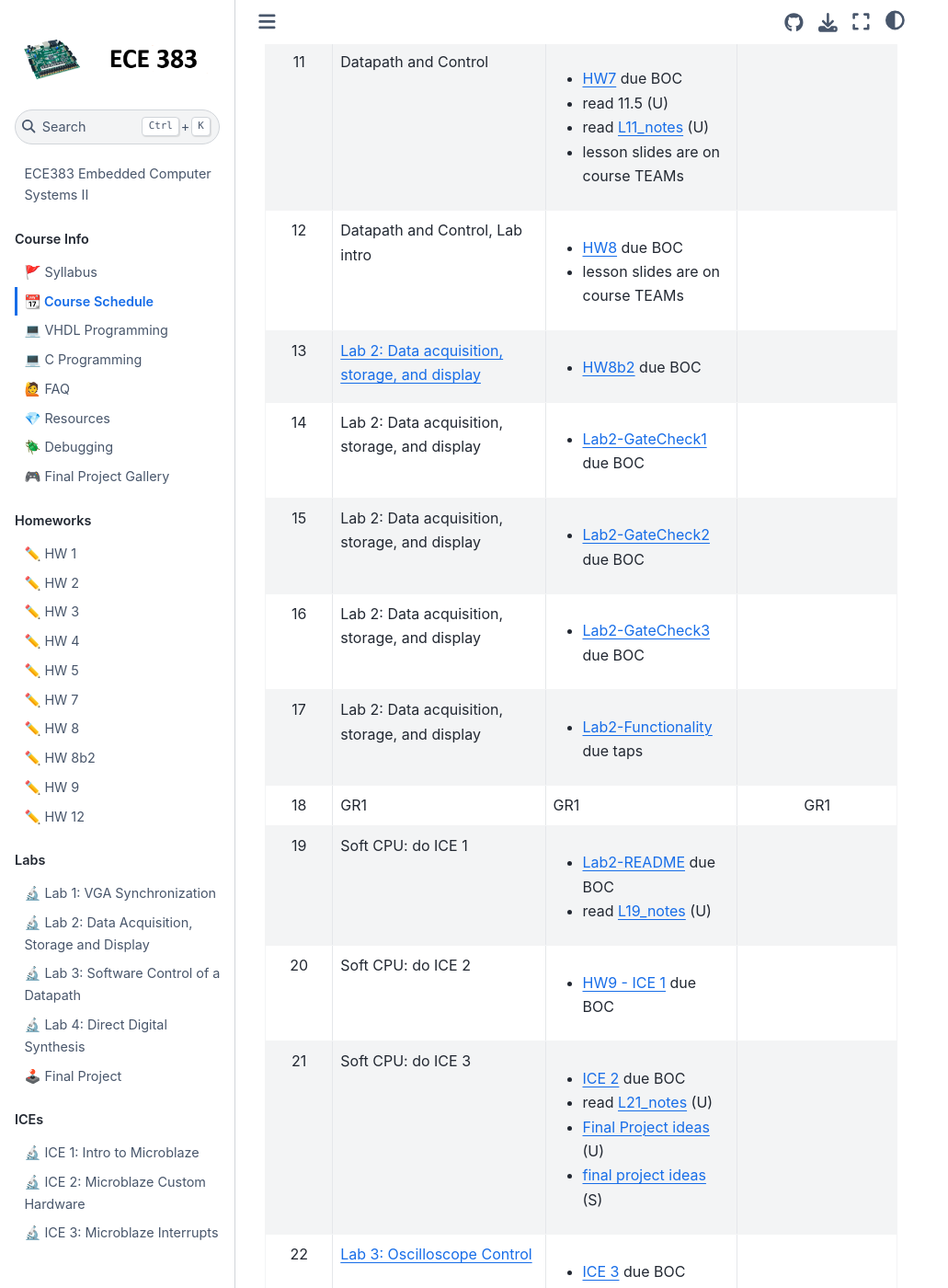
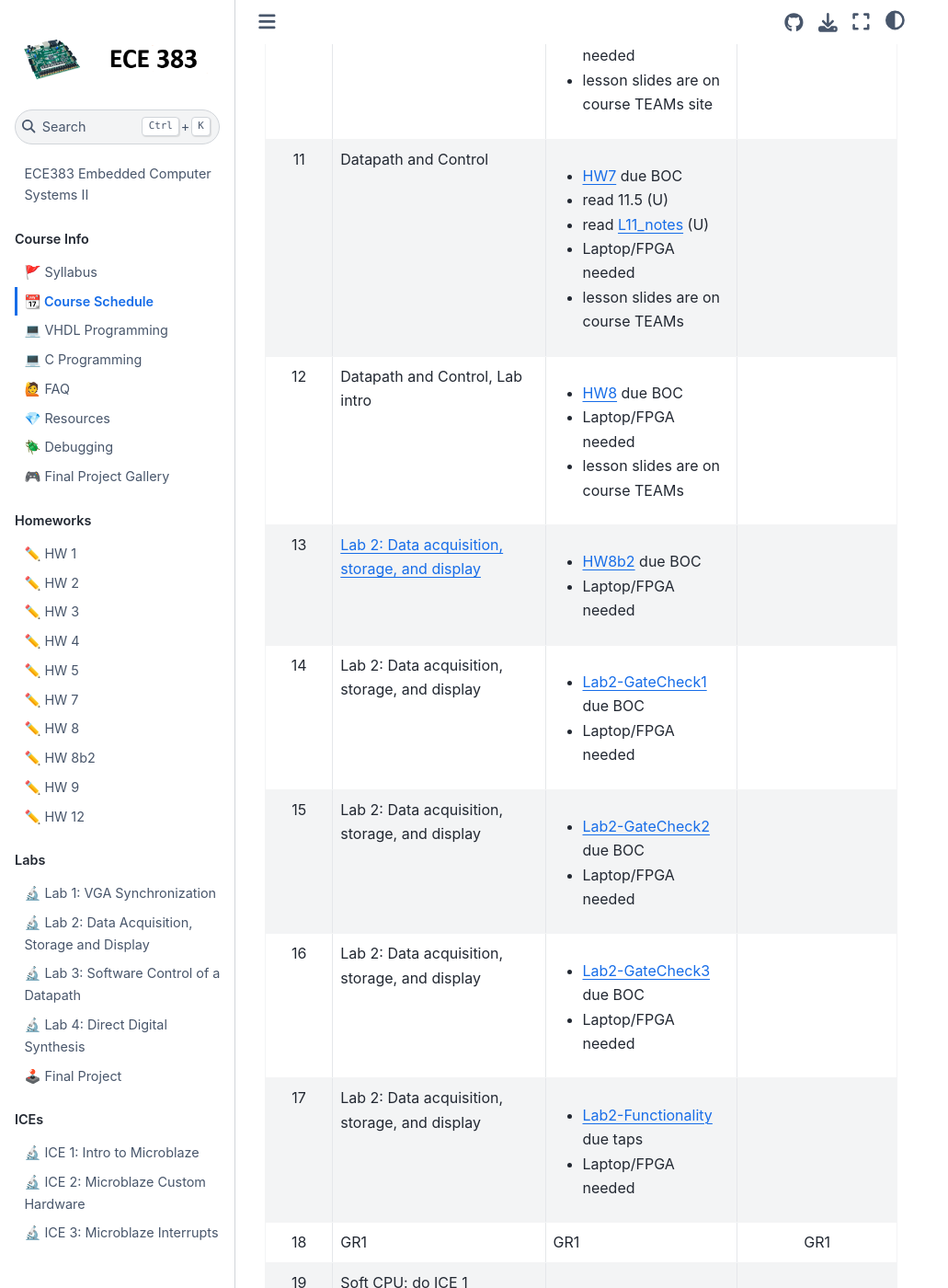
Before and after one commit to USAFA-ECE/ece383, a Jupyter Book: the page built from book/schedule.md, in a window 1280 px wide and 1400 px high, scrolled down 2719 px. Shown: the whole window at 92% size, without its empty margins (0-1031 px from the left). Built offline with Jupyter Book 1.0.4 settings and Sphinx 7.4.7 and the Sphinx Book theme 1.1.4, drawn with Linux system fonts in a browser that asks for light colours; pages that are not in the unit, such as notebooks, are missing from menus; some of the changed text lies outside the part shown.

Commit message:
Update schedule.md

```diff
--- a/book/schedule.md
+++ b/book/schedule.md
@@ -22,36 +22,36 @@ This schedule is subject to change as appropriate.
 | 6      | [Lab 1: VGA Synchronization](Assignments/lab1.md)|  <ul><li>[HW5](Assignments/homework5.md)  due BOC </li><li> [Lab1-GateCheck1](Assignments/lab1.md) due taps L6 </li><li>Laptop/FPGA needed </li></ul>  |        |
 | 7      | Lab 1: VGA Synchronization                       |  <ul><li>[Lab1-GateCheck2](Assignments/lab1.md) due taps L7 </li><li>Laptop/FPGA needed  </li></ul>  |        |
 | 8      | Lab 1: VGA Synchronization                       |  <ul><li>[Lab1-Functionality](Assignments/lab1.md) due taps L8 </li><li>Laptop/FPGA needed  </li></ul>  |        |
-| 9      | Finite State Machines                            |  <ul><li>[Lab1-README](Assignments/lab1.md) due taps L9 </li><li>read 10.2.1, 10.3.2, 10.4, 10.6.1 (U)</li><li>read [L9_notes](Lectures/lecture09.md) (U) </li><li>lesson slides are on course TEAMs site</li></ul>  |                                           |
-| 10     | Datapath and Control                             | <ul><li>[HW6](Assignments/homework6.md)  due BOC </li><li>read 11.1, 11.2, 14.4.2 (U) </li><li>read [L10_notes](Lectures/lecture10.md) (U)</li><li>lesson slides are on course TEAMs site</li></ul>  |        |
-| 11     | Datapath and Control                             | <ul><li>[HW7](Assignments/homework7.md) due BOC </li><li>read 11.5 (U)</li><li>read [L11_notes](Lectures/lecture11.md) (U)</li><li>lesson slides are on course TEAMs</li></ul>  |        |
-| 12     | Datapath and Control, Lab intro                  |  <ul><li>[HW8](Assignments/homework8.md) due BOC </li><li>lesson slides are on course TEAMs</li></ul>  |        |
-| 13     | [Lab 2: Data acquisition, storage, and display](Assignments/lab2.md) | <ul><li>[HW8b2](Assignments/homework8b.md) due BOC</li></ul> |         |
-| 14     | Lab 2: Data acquisition, storage, and display    | <ul><li>[Lab2-GateCheck1](Assignments/lab2.md) due BOC</li></ul>                  |          |
-| 15     | Lab 2: Data acquisition, storage, and display    | <ul><li>[Lab2-GateCheck2](Assignments/lab2.md) due BOC</li></ul>                  |          |
-| 16     | Lab 2: Data acquisition, storage, and display    | <ul><li>[Lab2-GateCheck3](Assignments/lab2.md) due BOC</li></ul>                  |          |
-| 17     | Lab 2: Data acquisition, storage, and display    | <ul><li>[Lab2-Functionality](Assignments/lab2.md) due taps</li></ul>               |          |
+| 9      | Finite State Machines                            |  <ul><li>[Lab1-README](Assignments/lab1.md) due taps L9 </li><li>read 10.2.1, 10.3.2, 10.4, 10.6.1 (U)</li><li>read [L9_notes](Lectures/lecture09.md) (U) </li><li>Laptop/FPGA needed </li><li>lesson slides are on course TEAMs site</li></ul>  |                                           |
+| 10     | Datapath and Control                             | <ul><li>[HW6](Assignments/homework6.md)  due BOC </li><li>read 11.1, 11.2, 14.4.2 (U) </li><li>read [L10_notes](Lectures/lecture10.md) (U)</li><li>Laptop/FPGA needed </li><li>lesson slides are on course TEAMs site</li></ul>  |        |
+| 11     | Datapath and Control                             | <ul><li>[HW7](Assignments/homework7.md) due BOC </li><li>read 11.5 (U)</li><li>read [L11_notes](Lectures/lecture11.md) (U)</li><li>Laptop/FPGA needed </li><li>lesson slides are on course TEAMs</li></ul>  |        |
+| 12     | Datapath and Control, Lab intro                  |  <ul><li>[HW8](Assignments/homework8.md) due BOC </li><li>Laptop/FPGA needed </li><li>lesson slides are on course TEAMs</li></ul>  |        |
+| 13     | [Lab 2: Data acquisition, storage, and display](Assignments/lab2.md) | <ul><li>[HW8b2](Assignments/homework8b.md) due BOC </li><li>Laptop/FPGA needed </li></ul> |         |
+| 14     | Lab 2: Data acquisition, storage, and display    | <ul><li>[Lab2-GateCheck1](Assignments/lab2.md) due BOC </li><li>Laptop/FPGA needed </li></ul>                  |          |
+| 15     | Lab 2: Data acquisition, storage, and display    | <ul><li>[Lab2-GateCheck2](Assignments/lab2.md) due BOC </li><li>Laptop/FPGA needed </li></ul>                  |          |
+| 16     | Lab 2: Data acquisition, storage, and display    | <ul><li>[Lab2-GateCheck3](Assignments/lab2.md) due BOC </li><li>Laptop/FPGA needed </li></ul>                  |          |
+| 17     | Lab 2: Data acquisition, storage, and display    | <ul><li>[Lab2-Functionality](Assignments/lab2.md) due taps </li><li>Laptop/FPGA needed </li></ul>               |          |
 | 18     | GR1                                              |  GR1                    | GR1    |
-| 19     | Soft CPU: do ICE 1                               | <ul><li>[Lab2-README](Assignments/lab2.md) due BOC</li><li>read [L19_notes](Lectures/lecture19.md) (U) </li></ul>  |        |
-| 20     | Soft CPU: do ICE 2                               | <ul><li>[HW9 - ICE 1](Assignments/homework9.md) due BOC </li></ul>  |        |
-| 21     | Soft CPU: do ICE 3                               | <ul><li>[ICE 2](Assignments/ice2.md) due BOC</li><li>read [L21_notes](Lectures/lecture21.md) (U)</li><li>[Final Project ideas](https://usafa-ece.github.io/ece383/final_project_gallery.html) (U)</li><li>[final project ideas](https://georgeyork.github.io/ECE383_web/lab/lab5/ideas.html) (S)</li></ul>  |        |
-| 22     | [Lab 3: Oscilloscope Control](Assignments/lab3.md) | <ul><li>[ICE 3](Assignments/ice3.md) due BOC </li></ul>  |        |
-| 23     | Lab 3: Oscilloscope Control | <ul><li>[Lab3-GateCheck1](Assignments/lab3.md) due BOC </li></ul>  |        |
-| 24     | Lab 3: Oscilloscope Control | <ul><li>[Lab3-GateCheck2](Assignments/lab3.md) due BOC </li></ul>  |        |
-| 25     | Lab 3: Oscilloscope Control | <ul><li>[Lab3-GateCheck3](Assignments/lab3.md) due taps </li></ul> |        |
-| 26     | Lab 3: Oscilloscope Control | <ul><li>[Lab3-Functionality](Assignments/lab3.md) due taps </li></ul>  |       |
-| 27     | Direct Digital Synthesis    | <ul><li>[Lab3-README](Assignments/lab3.md) due BOC</li><li>[Lab 5: Final Project Proposal](Assignments/project.md) due taps</li><li>read [L27_notes](Lectures/lecture27.md) (U) </li><li>lesson slides are on course TEAMs site</li></ul>  |        |
-| 28     | Direct Digital Synthesis    | <ul><li>[HW12](Assignments/homework12.md) due BOC</li><li>read [L28_notes](Lectures/lecture28.md) (U) </li><li> lesson slides are on course TEAMs site</li></ul>  |        |
-| 29     | [Lab 4: Function Generator](Assignments/lab4.md) Audio Generator? | <ul><li>[HW13](Assignments/homework13.md) due BOC </li><li>[Lab4-Gate Check1](Assignments/lab4.md) due taps L29</li></ul> |        |
-| 30     | Lab 4: Function Generator | <ul><li>[Lab4-Gate Check2](Assignments/lab4.md) due taps L30</li></ul> |        |
-| 31     | Lab 4: Function Generator | <ul><li>[Lab4-Functionality](Assignments/lab4.md) due taps L31</li></ul> |        |
+| 19     | Soft CPU: do ICE 1                               | <ul><li>[Lab2-README](Assignments/lab2.md) due BOC</li><li>read [L19_notes](Lectures/lecture19.md) (U) </li><li>Laptop/FPGA needed </li></ul>  |        |
+| 20     | Soft CPU: do ICE 2                               | <ul><li>[HW9 - ICE 1](Assignments/homework9.md) due BOC </li><li>Laptop/FPGA needed </li></ul>  |        |
+| 21     | Soft CPU: do ICE 3                               | <ul><li>[ICE 2](Assignments/ice2.md) due BOC</li><li>read [L21_notes](Lectures/lecture21.md) (U)</li><li>[Final Project ideas](https://usafa-ece.github.io/ece383/final_project_gallery.html) (U)</li><li>[final project ideas](https://georgeyork.github.io/ECE383_web/lab/lab5/ideas.html) (S) </li><li>Laptop/FPGA needed </li></ul>  |        |
+| 22     | [Lab 3: Oscilloscope Control](Assignments/lab3.md) | <ul><li>[ICE 3](Assignments/ice3.md) due BOC  </li><li>Laptop/FPGA needed </li></ul>  |        |
+| 23     | Lab 3: Oscilloscope Control | <ul><li>[Lab3-GateCheck1](Assignments/lab3.md) due BOC </li><li>Laptop/FPGA needed </li></ul>  |        |
+| 24     | Lab 3: Oscilloscope Control | <ul><li>[Lab3-GateCheck2](Assignments/lab3.md) due BOC </li><li>Laptop/FPGA needed </li></ul>  |        |
+| 25     | Lab 3: Oscilloscope Control | <ul><li>[Lab3-GateCheck3](Assignments/lab3.md) due taps </li><li>Laptop/FPGA needed </li></ul> |        |
+| 26     | Lab 3: Oscilloscope Control | <ul><li>[Lab3-Functionality](Assignments/lab3.md) due taps </li><li>Laptop/FPGA needed </li></ul>  |       |
+| 27     | Direct Digital Synthesis    | <ul><li>[Lab3-README](Assignments/lab3.md) due BOC</li><li>[Lab 5: Final Project Proposal](Assignments/project.md) due taps</li><li>read [L27_notes](Lectures/lecture27.md) (U) </li><li>Laptop/FPGA needed </li><li>lesson slides are on course TEAMs site</li></ul>  |        |
+| 28     | Direct Digital Synthesis    | <ul><li>[HW12](Assignments/homework12.md) due BOC</li><li>read [L28_notes](Lectures/lecture28.md) (U) </li><li>Laptop/FPGA needed </li><li> lesson slides are on course TEAMs site</li></ul>  |        |
+| 29     | [Lab 4: Function Generator](Assignments/lab4.md) Audio Generator? | <ul><li>[HW13](Assignments/homework13.md) due BOC </li><li>[Lab4-Gate Check1](Assignments/lab4.md) due taps L29 </li><li>Laptop/FPGA needed </li></ul> |        |
+| 30     | Lab 4: Function Generator | <ul><li>[Lab4-Gate Check2](Assignments/lab4.md) due taps L30 </li><li>Laptop/FPGA needed </li></ul> |        |
+| 31     | Lab 4: Function Generator | <ul><li>[Lab4-Functionality](Assignments/lab4.md) due taps L31 </li><li>Laptop/FPGA needed </li></ul> |        |
 | 32     | GR2  |   GR2                   | GR2  |
-| 33     | [Lab 5: Final Project](Assignments/project.md)          | <ul><li>[Lab4](Assignments/lab4.md) due BOC </li></ul>|     |
-| 34     | Lab 5: Final Project             |  <ul><li>[Lab 5: Final Project Plan](Assignments/project.md) and revised proposal due BOC    </li></ul>      |           |
-| 35     | Lab 5: Final Project             |                      |                                 |
-| 36     | Lab 5: Final Project             |                      |                                 |
-| 37     | Lab 5: Final Project             |                      |                                 |
-| 38     | Lab 5: Final Project             |                      |                                 |
-| 39     | Lab 5: Final Project             |                      |                                 |
-| 40     | Final Project Presentation/Demo Day  | <ul><li>[Lab 5: Functionality](Assignments/project.md) due BOC </li><li> [Lab 5: Presentation Slides](Assignments/project.md) due BOC  </li></ul>                    |  [Lab 5: Presentation_Demo](Assignments/project.md)  |
-| 41     | Final Report                     | <ul><li> [Lab 5: Final Report](Assignments/project.md)    due taps L41 </li></ul> |         |
+| 33     | [Lab 5: Final Project](Assignments/project.md)          | <ul><li>[Lab4](Assignments/lab4.md) due BOC  </li><li>Laptop/FPGA needed </li></ul>|     |
+| 34     | Lab 5: Final Project             |  <ul><li>[Lab 5: Final Project Plan](Assignments/project.md) and revised proposal due BOC  </li><li>Laptop/FPGA needed   </li></ul>      |           |
+| 35     | Lab 5: Final Project             |  <ul><li>Laptop/FPGA needed </li></ul>         |                                 |
+| 36     | Lab 5: Final Project             |  <ul><li>Laptop/FPGA needed </li></ul>         |                                 |
+| 37     | Lab 5: Final Project             |  <ul><li>Laptop/FPGA needed </li></ul>         |                                 |
+| 38     | Lab 5: Final Project             |  <ul><li>Laptop/FPGA needed </li></ul>         |                                 |
+| 39     | Lab 5: Final Project             |  <ul><li>Laptop/FPGA needed </li></ul>         |                                 |
+| 40     | Final Project Presentation/Demo Day  | <ul><li>[Lab 5: Functionality](Assignments/project.md) due BOC </li><li> [Lab 5: Presentation Slides](Assignments/project.md) due BOC </li><li>Laptop/FPGA needed  </li></ul>                    |  [Lab 5: Presentation_Demo](Assignments/project.md)  |
+| 41     | Final Report                     | <ul><li> [Lab 5: Final Report](Assignments/project.md)    due taps L41 </li><li>Laptop/FPGA needed  </li></ul> |         |
```
